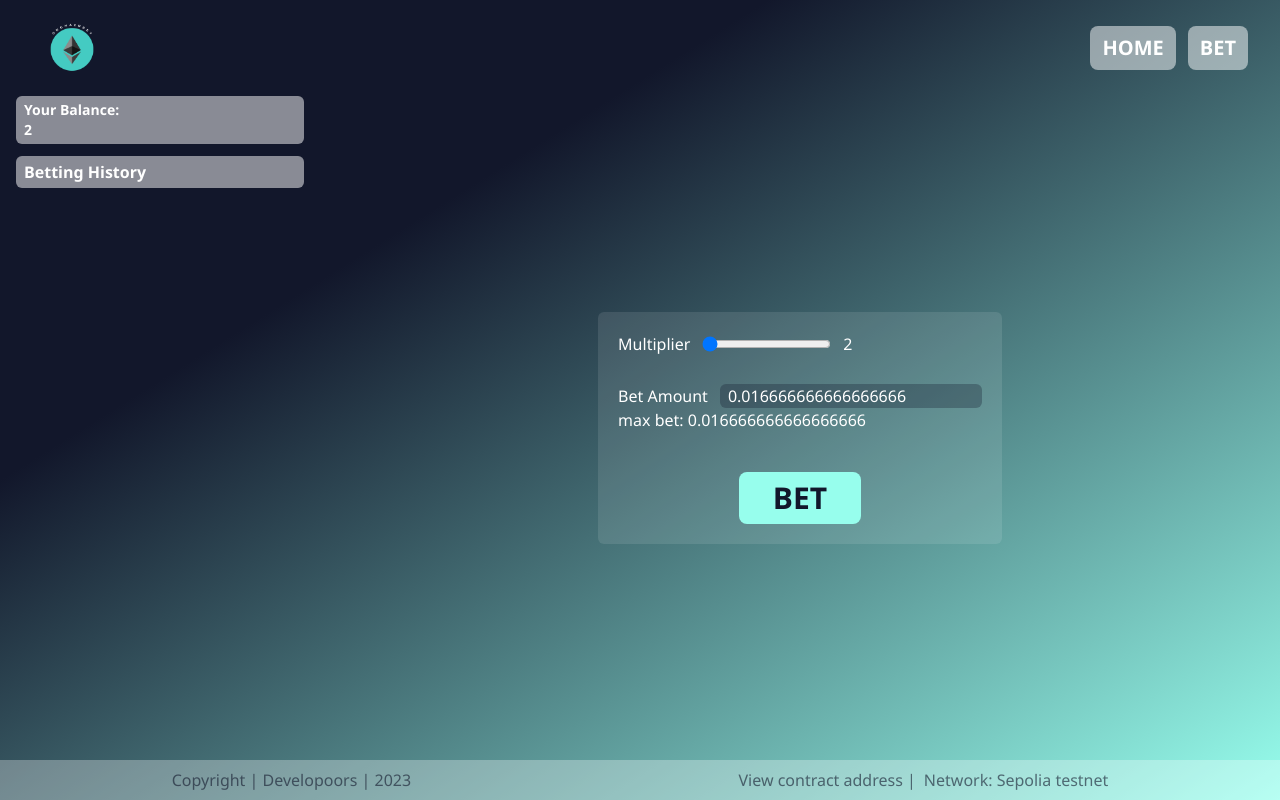
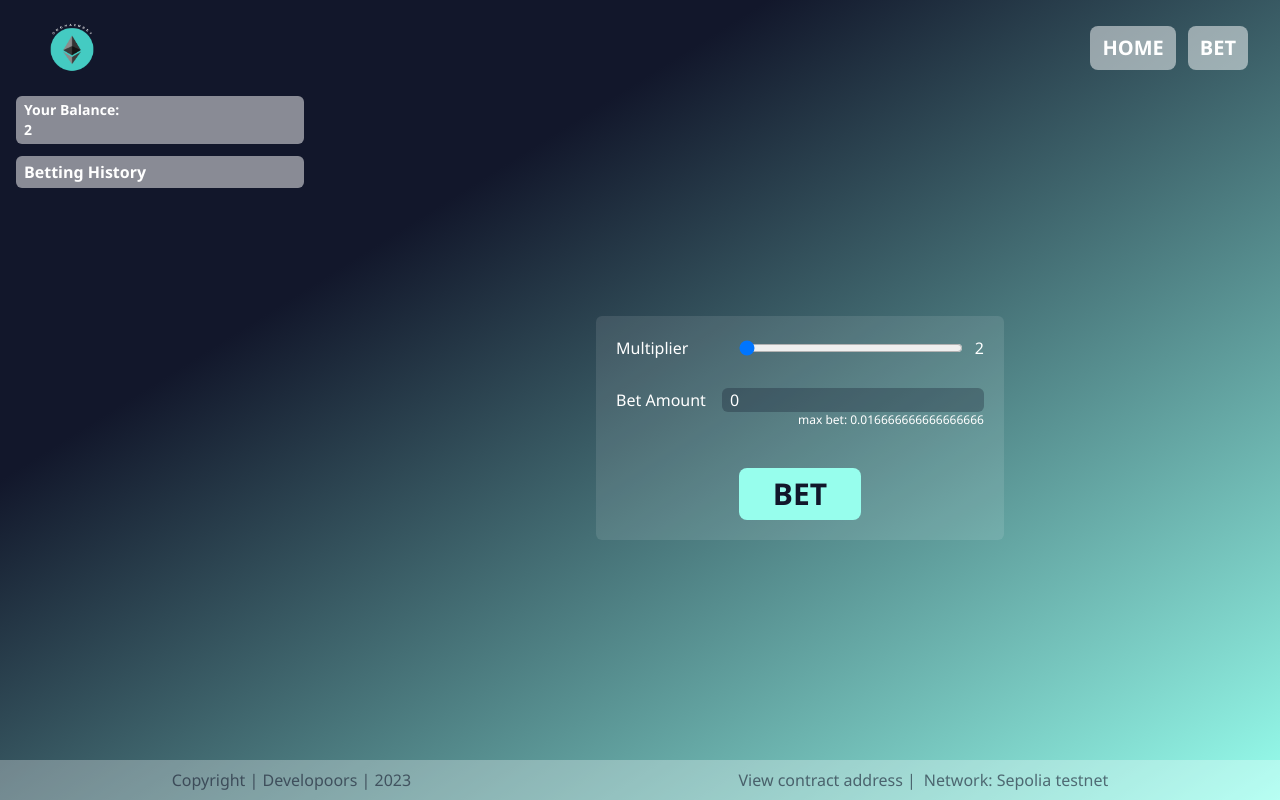
Before and after one commit to Jarjarsson/onchainbet, a Next.js app: page /demo in a window 1280 px wide. Built offline with nearby package versions, Linux system fonts and the light colour scheme.

Commit message:
Fix: history in demo and bet plus styling
Co-authored-by: rofunn <rofunn@users.noreply.github.com>

```diff
--- a/app/bet/page.tsx
+++ b/app/bet/page.tsx
@@ -1,30 +1,36 @@
-"use client";
-import { useTContext } from "../context/Context";
-import Header from "../component/Header";
-import Bet from "../component/Bet";
-import { checkConnection } from "./web3/web3Client";
-import { useEffect } from "react";
-import ConnectButton from "../component/ConnectButton";
-import HistoryExpand from "../component/HistoryExpand";
+'use client';
+import { useTContext } from '../context/Context';
+import Header from '../component/Header';
+import Bet from '../component/Bet';
+import { checkConnection } from './web3/web3Client';
+import { useEffect } from 'react';
+import ConnectButton from '../component/ConnectButton';
+import HistoryExpand from '../component/HistoryExpand';
+import { storeHistory } from '../utils/utils';
 
 const BetPage = () => {
-  const { connect, wallet, setWallet, setConnect, history } = useTContext();
-
+  const { connect, wallet, setWallet, setConnect, history, setHistory } =
+    useTContext();
+  const data = storeHistory();
   useEffect(() => {
     (async () => {
       await checkConnection(setWallet);
-      if (wallet !== "") {
+      if (wallet !== '') {
         setConnect(true);
       }
     })();
   }, [wallet, setWallet, setConnect]);
+  const clear = () => {
+    setHistory([]);
+    data.clear();
+  };
   return (
     <>
       <Header />
       <main className="flex grow">
         <section className="flex flex-col w-1/4  gap-3 px-4">
           <ConnectButton />
-          {connect && <HistoryExpand history={history} />}
+          {connect && <HistoryExpand history={history} clear={clear} />}
         </section>
         <section className="flex flex-col justify-center items-center w-3/4">
           <Bet />
--- a/app/component/BettingForm.tsx
+++ b/app/component/BettingForm.tsx
@@ -7,7 +7,7 @@ type Props = {
 
 const BettingForm = ({ handleBet, maxAmount }: Props) => {
   const [multiplier, setMultiplier] = useState(2);
-  const [amount, setAmount] = useState(maxAmount);
+  const [amount, setAmount] = useState(0);
   return (
     <form
       onSubmit={e => {
@@ -17,8 +17,9 @@ const BettingForm = ({ handleBet, maxAmount }: Props) => {
       className="flex flex-col text-cc3 gap-10 items-center p-5 bg-cc3/10 rounded-md"
     >
       <div className="flex flex-col gap-7">
-        <div className="flex gap-3">
+        <div className="flex gap-4 justify-between">
           <label htmlFor="multiplierRange">Multiplier </label>
+          <div className="flex  w-4/6 justify-between">
             <input
               id="multiplierRange"
               type="range"
@@ -26,14 +27,17 @@ const BettingForm = ({ handleBet, maxAmount }: Props) => {
               min={2}
               max={10}
               onChange={e => setMultiplier(Number(e.target.value))}
+              className="w-11/12"
             />
             <p>{multiplier}</p>
           </div>
-        <div>
-        <div className="flex gap-3">
+        </div>
+
+        <div className="flex gap-4 justify-between">
           <label htmlFor="betAmount">Bet Amount</label>
+          <div className="flex flex-col items-end w-4/6 ">
             <input
-            className="text-cc3 bg-cc1/30 border-none px-2 rounded-md"
+              className="text-cc3 bg-cc1/30 border-none px-2 rounded-md "
               id="betAmount"
               required
               value={amount}
@@ -43,11 +47,9 @@ const BettingForm = ({ handleBet, maxAmount }: Props) => {
               min={0.000000001}
               max={maxAmount}
             />
+            <p className="text-xs">{`max bet: ${maxAmount}`}</p>
           </div>
-        <p>{`max bet: ${maxAmount}`}</p>
         </div>
-
-
       </div>
 
       <button className="text-3xl bg-cc2 text-cc1 p-2 rounded-lg hover:bg-cc2/50 w-1/3 font-bold">
--- a/app/component/HistoryExpand.tsx
+++ b/app/component/HistoryExpand.tsx
@@ -1,16 +1,13 @@
-import React, { useContext, useState } from "react";
-import History from "../component/HistoryItems";
-import { useTContext } from "../context/Context";
-import { storeHistory } from "../utils/utils";
-import { HistoryItem } from "../type";
+import React, { useState } from 'react';
+import History from '../component/HistoryItems';
+import { HistoryItem } from '../type';
 
 type Prop = {
   history: HistoryItem[];
+  clear: () => void;
 };
 
-const HistoryExpand = ({ history }: Prop) => {
-  const { setHistory } = useTContext();
-  const data = storeHistory();
+const HistoryExpand = ({ history, clear }: Prop) => {
   const [expand, setExpand] = useState(false);
   const handleExpand = () => {
     setExpand(!expand);
@@ -19,7 +16,7 @@ const HistoryExpand = ({ history }: Prop) => {
     <section>
       <p
         className={`px-2 py-1 font-semibold text-cc3 hover:bg-cc3/20  ${
-          expand ? "rounded-t-md bg-cc3/20" : "rounded-md bg-cc3/50"
+          expand ? 'rounded-t-md bg-cc3/20' : 'rounded-md bg-cc3/50'
         }`}
         onClick={handleExpand}
       >
@@ -29,18 +26,19 @@ const HistoryExpand = ({ history }: Prop) => {
         <section className="flex flex-col gap-2 bg-cc3/50 p-2 rounded-b-md">
           <History history={history} />
           <div className="flex justify-between">
-            <p className="text-cc1 bg-cc3 p-1 text-sm rounded-md hover:bg-cc2/50">
-              Balance:{" "}
+            <p className="text-cc1 bg-cc3 p-1 text-sm rounded-md">
+              Balance:{' '}
               {history.reduce((prev, next) => {
                 return (prev +=
-                  next.status === "Win" ? next.amount : -next.amount);
+                  next.status === 'Win'
+                    ? next.amount * next.multiplier
+                    : -next.amount);
               }, 0)}
             </p>
             <button
               className="text-cc1 bg-cc3 p-1 text-sm rounded-md hover:bg-cc2/50"
               onClick={() => {
-                data.clear();
-                setHistory([]);
+                clear();
               }}
             >
               Clear
--- a/app/component/HistoryItems.tsx
+++ b/app/component/HistoryItems.tsx
@@ -1,5 +1,5 @@
-import React from "react";
-import { HistoryItem, Result } from "../type";
+import React from 'react';
+import { HistoryItem } from '../type';
 
 type Prop = {
   history: HistoryItem[];
@@ -8,23 +8,25 @@ type Prop = {
 const History = ({ history }: Prop) => {
   return (
     <ul className="flex flex-col text-cc1 bg-cc3/30  rounded-md text-xs">
-      {history.map((h) => (
+      {history.map((h, i) => (
         <li
           className="flex flex-col border-b-2 p-2 last:border-none gap-none"
-          key={h.transaction}
+          key={h.transaction + i}
         >
           <p>
-            {h.status === "Loss"
+            {h.status === 'Loss'
               ? `You lost ${h.amount} ETH`
               : `You won ${h.amount * h.multiplier} ETH `}
-            -{" "}
           </p>
-          <a
-            className="text-cc1/50 hover:text-cc3"
-            href={`https://sepolia.etherscan.io/tx/${h.transaction}`}
-          >
-            Transaction
-          </a>
+          <br></br>
+          {h.transaction.length !== 0 && (
+            <a
+              className="text-cc1/50 hover:text-cc2/50"
+              href={`https://sepolia.etherscan.io/tx/${h.transaction}`}
+            >
+              Transaction
+            </a>
+          )}
         </li>
       ))}
     </ul>
--- a/app/context/Context.tsx
+++ b/app/context/Context.tsx
@@ -1,7 +1,7 @@
 "use client";
 import React, { useState } from "react";
 import { createContext, useContext } from "react";
-import { HistoryItem, Result } from "../type";
+import { HistoryItem } from "../type";
 import { storeHistory } from "../utils/utils";
 
 type ContextType = {
--- a/app/demo/backend.ts
+++ b/app/demo/backend.ts
@@ -13,7 +13,6 @@ const fromRandomNumberToSuccess = (multiplier: number) => {
 
 const playGame = (bet: number, multiplier: number): Result => {
   const prize = bet * multiplier;
-  console.log({ prize, pool: pool / 12 });
 
   const win = fromRandomNumberToSuccess(multiplier);
   playerBalance -= bet;
@@ -21,9 +20,9 @@ const playGame = (bet: number, multiplier: number): Result => {
   if (win) {
     pool -= prize;
     playerBalance += prize;
-    return { status: "Win", amount: prize };
+    return { status: "Win", amount: bet };
   }
-  return { status: "Loss", amount: 0 };
+  return { status: "Loss", amount: bet };
 };
 
 export { playGame, getPlayerBalance, getPool };
--- a/app/demo/page.tsx
+++ b/app/demo/page.tsx
@@ -5,15 +5,14 @@ import Image from "next/image";
 import BettingForm from "../component/BettingForm";
 import Link from "next/link";
 import HistoryExpand from "../component/HistoryExpand";
-import { HistoryItem, Result } from "../type";
-import { storeHistory } from "../utils/utils";
+import { HistoryItem } from "../type";
 
 const Demo = () => {
   const [status, setStatus] = useState("");
   const [playerbalance, setPlayerbalance] = useState(0);
   const [showResult, setShowResult] = useState(false);
   const [demoHis, setDemoHis] = useState<HistoryItem[]>([]);
-  const history = storeHistory();
+
 
   useEffect(() => {
     setPlayerbalance(getPlayerBalance());
@@ -25,8 +24,7 @@ const Demo = () => {
     setPlayerbalance(getPlayerBalance());
     setShowResult(true);
     const data: HistoryItem = { ...r, multiplier, transaction: "" };
-    history.update(data);
-    setDemoHis(history.read());
+    setDemoHis([...demoHis, data]);
   };
 
   const handlePlayAgain = () => {
@@ -65,7 +63,7 @@ const Demo = () => {
             Your Balance: <br></br>
             {playerbalance}
           </p>
-          <HistoryExpand history={demoHis} />
+          <HistoryExpand history={demoHis} clear={() => setDemoHis([])} />
         </section>
         <section className="flex flex-col justify-center items-center w-3/4">
           {!showResult && (
```
Lines whose indentation alone changed are shown as unchanged.
